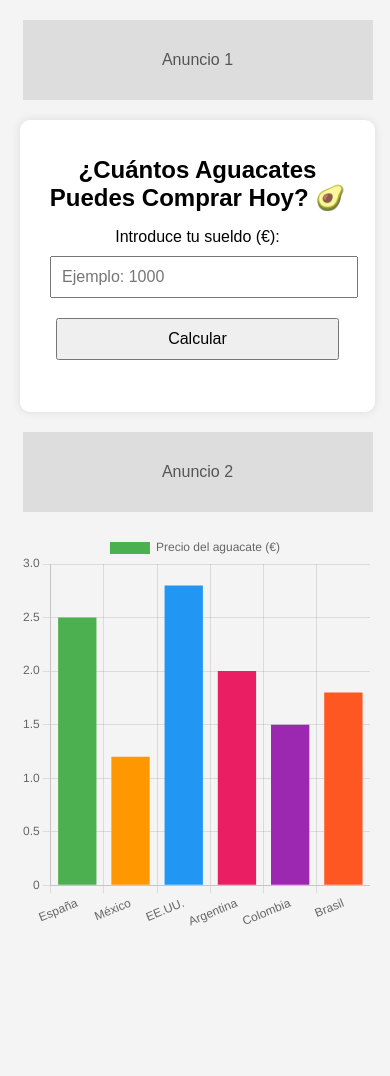
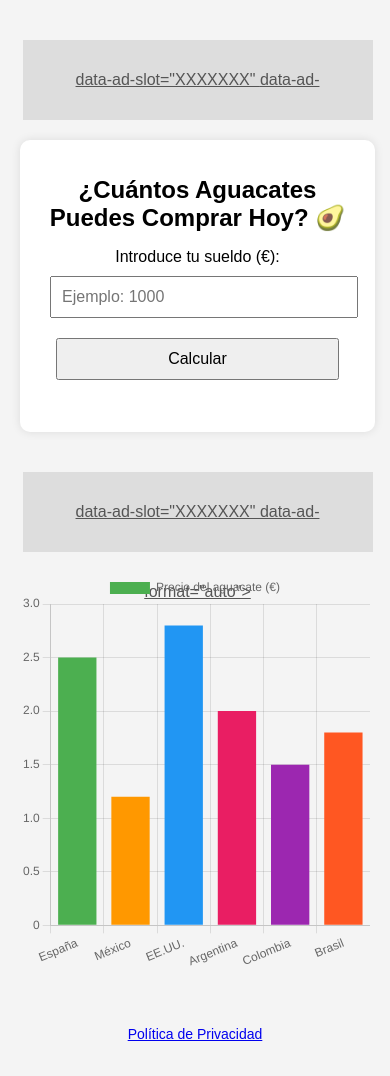
Before and after one commit to guiortgon/gog.github.io, a plain HTML site: page index.html in a window 390 px wide. Before the commit the page ends 952 px from the top, so only its background shows below. Drawn offline with nearby package versions, Linux system fonts and the light colour scheme.

Commit message:
Update index.html

```diff
--- a/index.html
+++ b/index.html
@@ -23,13 +23,14 @@
             gap: 20px;
         }
         .ad-space {
-            width: 120px;
-            height: 300px;
+            width: 100%;
+            height: 250px;
             background-color: #ddd;
             text-align: center;
-            line-height: 300px;
+            line-height: 250px;
             font-size: 16px;
             color: #555;
+            margin-top: 20px;
         }
         .container {
             background: white;
@@ -59,13 +60,17 @@
             max-width: 500px;
             height: 400px;
         }
+        footer {
+            margin-top: 40px;
+            font-size: 14px;
+            color: #555;
+        }
         @media (max-width: 600px) {
             .main-container {
                 flex-direction: column;
                 align-items: center;
             }
             .ad-space {
-                width: 100%;
                 height: 80px;
                 line-height: 80px;
             }
@@ -74,7 +79,20 @@
 </head>
 <body>
     <div class="main-container">
-        <div class="ad-space">Anuncio 1</div>
+        <!-- Espacio para anuncio -->
+        <div class="ad-space">
+            <!-- Aquí irá el código del anuncio de AdSense -->
+            <script async src="https://pagead2.googlesyndication.com/pagead/js/adsbygoogle.js"></script>
+            <ins class="adsbygoogle"
+                style="display:block"
+                data-ad-client="ca-pub-XXXXXXX"  <!-- Reemplaza con tu ID de AdSense -->
+                data-ad-slot="XXXXXXX"           <!-- Reemplaza con tu ID de espacio de anuncio -->
+                data-ad-format="auto"></ins>
+            <script>
+                (adsbygoogle = window.adsbygoogle || []).push({});
+            </script>
+        </div>
+
         <div class="container">
             <h1>¿Cuántos Aguacates Puedes Comprar Hoy? 🥑</h1>
             <label for="sueldo">Introduce tu sueldo (€):</label>
@@ -82,12 +100,29 @@
             <button onclick="calcularAguacates()">Calcular</button>
             <p id="resultado"></p>
         </div>
-        <div class="ad-space">Anuncio 2</div>
+
+        <!-- Espacio para otro anuncio -->
+        <div class="ad-space">
+            <!-- Aquí irá otro código de AdSense -->
+            <script async src="https://pagead2.googlesyndication.com/pagead/js/adsbygoogle.js"></script>
+            <ins class="adsbygoogle"
+                style="display:block"
+                data-ad-client="ca-pub-XXXXXXX"  <!-- Reemplaza con tu ID de AdSense -->
+                data-ad-slot="XXXXXXX"
+                data-ad-format="auto"></ins>
+            <script>
+                (adsbygoogle = window.adsbygoogle || []).push({});
+            </script>
+        </div>
     </div>
 
     <div class="chart-container">
         <canvas id="aguacateChart"></canvas>
     </div>
+
+    <footer>
+        <p><a href="privacy.html" target="_blank">Política de Privacidad</a></p> <!-- Enlace a la política de privacidad -->
+    </footer>
 
     <script>
         function calcularAguacates() {
```
